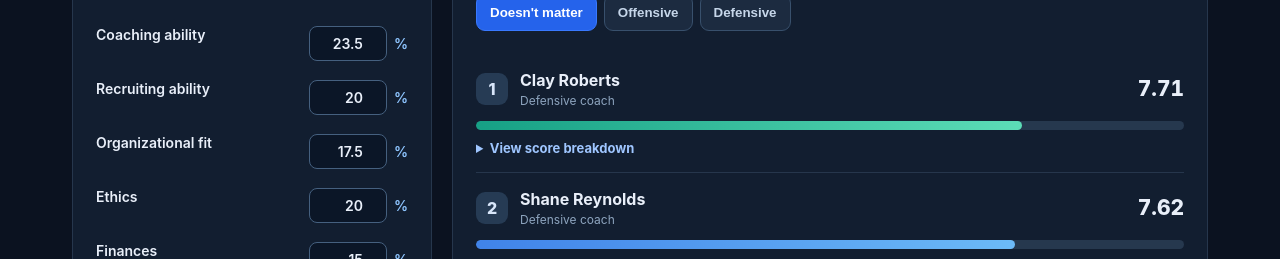
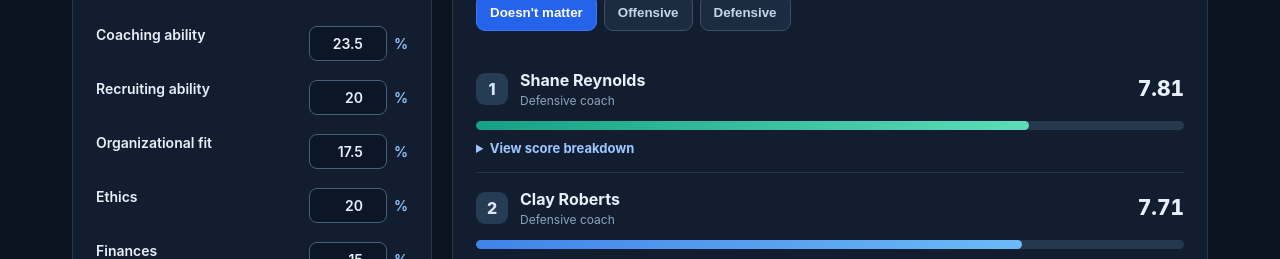
Before and after one commit to d7vrwwgm2t-gif/whitfield-coach-dashboard, a plain HTML site: page index.html in a window 1280 px wide. Shown: the part 305-564 px from the top of the page. Drawn offline with Linux system fonts and the light colour scheme.

Commit message:
Update index.html

```diff
--- a/index.html
+++ b/index.html
@@ -153,7 +153,7 @@ let weights=[...initial],filter='all';
 const coaches=[
 {name:'Adam Miles',type:'offensive',scores:[9,8.5,3.5,1.5,6.5,2.5]},
 {name:'Mike Monroe',type:'offensive',scores:[6.5,6,9,7.5,8.5,8]},
-{name:'Shane Reynolds',type:'defensive',scores:[7,6.5,9,7.5,8.5,8]},
+{name:'Shane Reynolds',type:'defensive',scores:[7,7.5,9,7.5,8.5,8]},
 {name:'Jim Martin',type:'defensive',scores:[7,9.5,6.5,7,7.5,6.5]},
 {name:'Bud McCoy',type:'offensive',scores:[7.5,8.5,5.5,7,4,3]},
 {name:'Clay Roberts',type:'defensive',scores:[8.5,8.5,7,7.5,7.5,4]}
```
